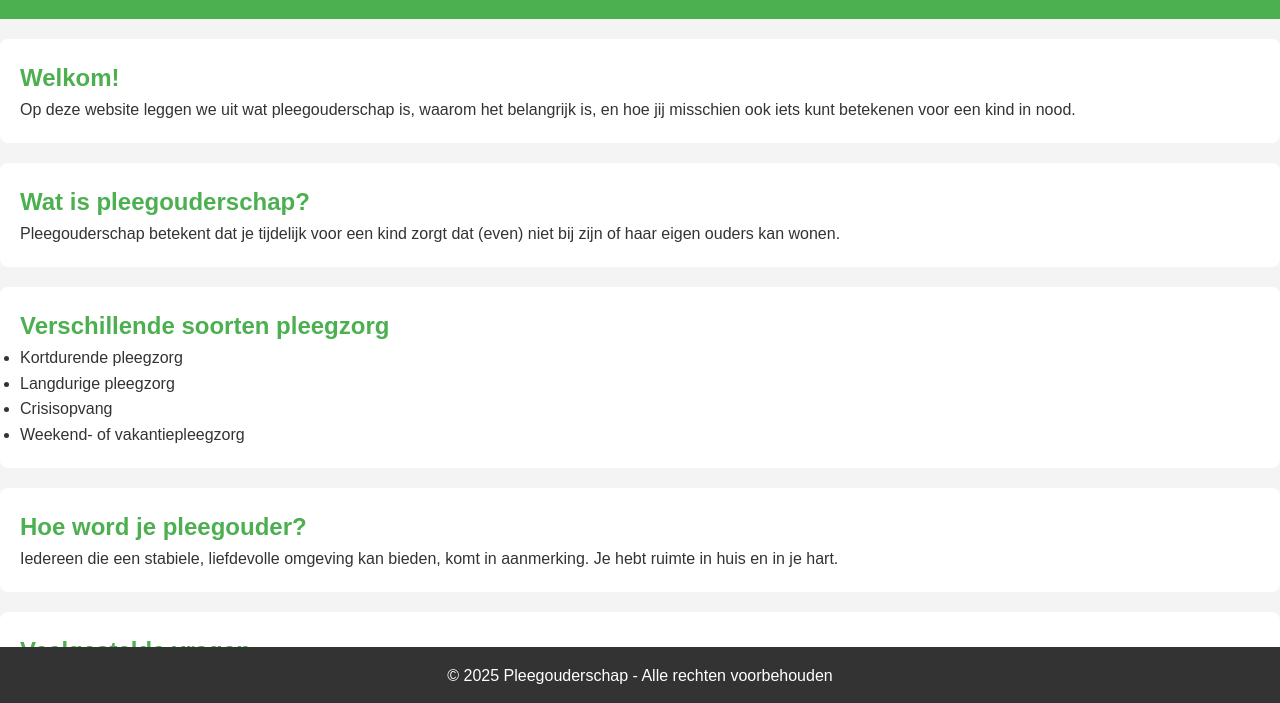
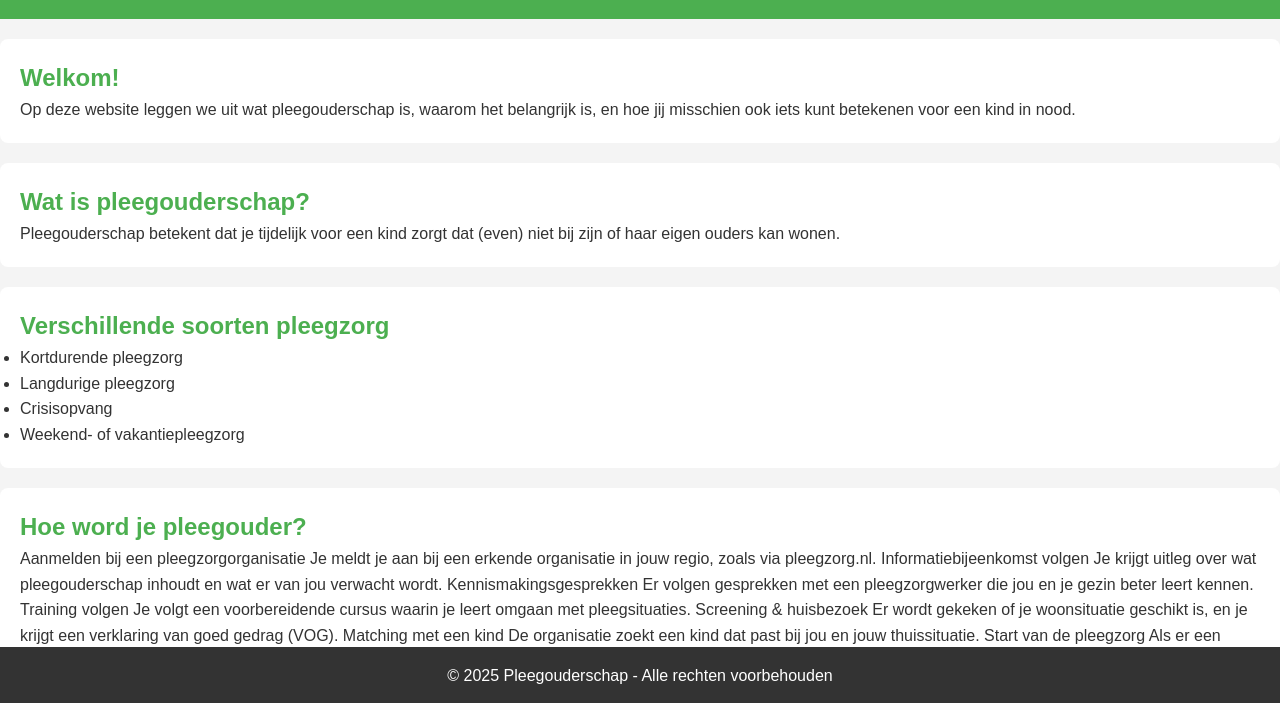
Before and after one commit to z9385/pleegouderschap-site, a plain HTML site: page index.html in a window 1280 px wide. Shown: the part 95-798 px from the top of the page. Drawn offline with Linux system fonts and the light colour scheme.

Commit message:
Update index.html

```diff
--- a/index.html
+++ b/index.html
@@ -43,7 +43,26 @@
 
     <section id="hoe">
         <h2>Hoe word je pleegouder?</h2>
-        <p>Iedereen die een stabiele, liefdevolle omgeving kan bieden, komt in aanmerking. Je hebt ruimte in huis en in je hart.</p>
+        <p>Aanmelden bij een pleegzorgorganisatie
+Je meldt je aan bij een erkende organisatie in jouw regio, zoals via pleegzorg.nl.
+
+Informatiebijeenkomst volgen
+Je krijgt uitleg over wat pleegouderschap inhoudt en wat er van jou verwacht wordt.
+
+Kennismakingsgesprekken
+Er volgen gesprekken met een pleegzorgwerker die jou en je gezin beter leert kennen.
+
+Training volgen
+Je volgt een voorbereidende cursus waarin je leert omgaan met pleegsituaties.
+
+Screening & huisbezoek
+Er wordt gekeken of je woonsituatie geschikt is, en je krijgt een verklaring van goed gedrag (VOG).
+
+Matching met een kind
+De organisatie zoekt een kind dat past bij jou en jouw thuissituatie.
+
+Start van de pleegzorg
+Als er een match is, begint je avontuur als pleegouder. Je krijgt altijd begeleiding en ondersteuning..</p>
     </section>
 
     <section id="faq">
```
